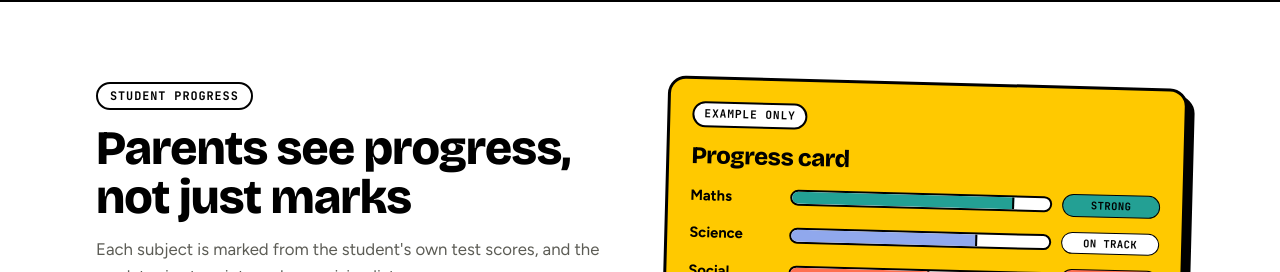
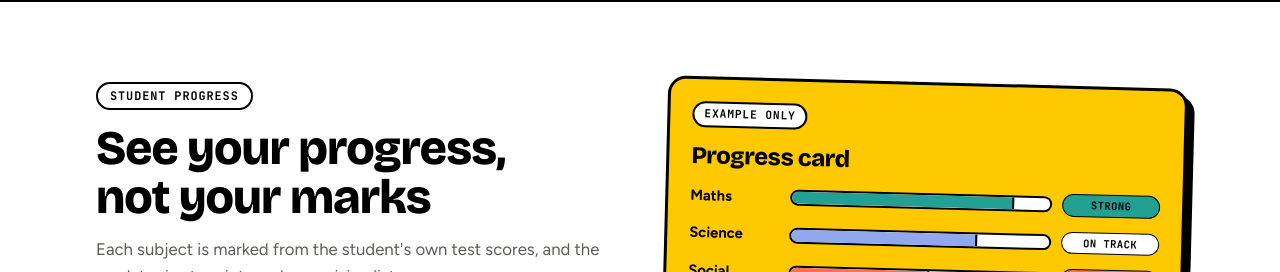
Before and after one commit to teachfortune-sketch/acads, a Next.js app: page / in a window 1280 px wide. Shown: the part 3060-3332 px from the top of the page. Built offline with nearby package versions, Linux system fonts and the light colour scheme; no server answers.

Commit message:
Change progress heading on the home page
Co-Authored-By: Claude Opus 5.5 (1M context) <noreply@anthropic.com>
Claude-Session: https://claude.ai/code/session_01NY4yN5A3Pq76TaEn67n89i

```diff
--- a/app/page.tsx
+++ b/app/page.tsx
@@ -161,7 +161,7 @@ export default async function Home({ searchParams }: { searchParams: Promise<Rec
           <div className="lp-in lp-two">
             <div className="lp-head">
               <span className="lp-eyebrow">Student progress</span>
-              <h2>Parents see progress, not just marks</h2>
+              <h2>See your progress, not your marks</h2>
               <p className="lp-lead">Each subject is marked from the student&apos;s own test scores, and the weak topics turn into a clear revision list.</p>
               <ul className="lp-list">
                 <li><b>Strong</b> means 80% or more in tests.</li>
```
